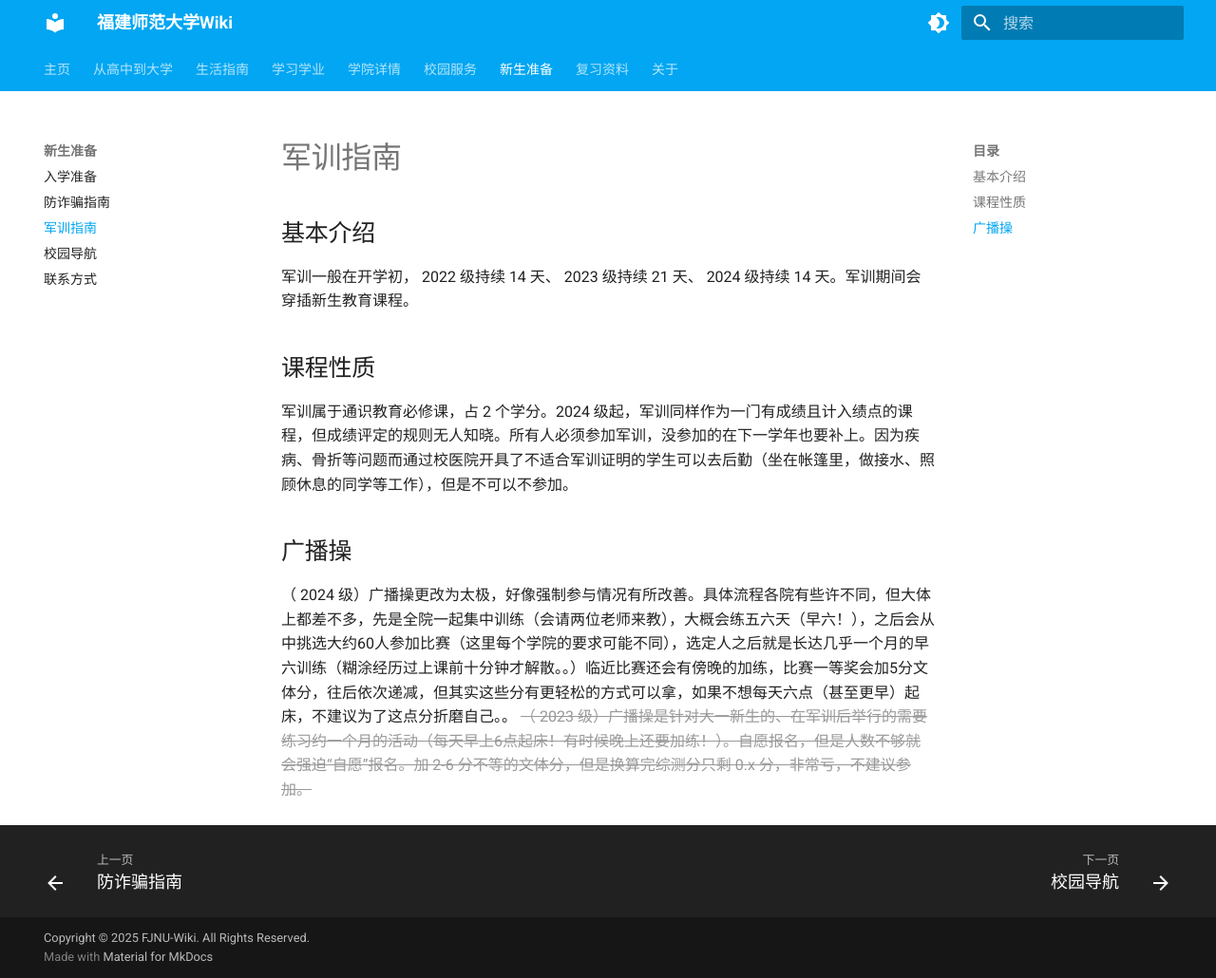
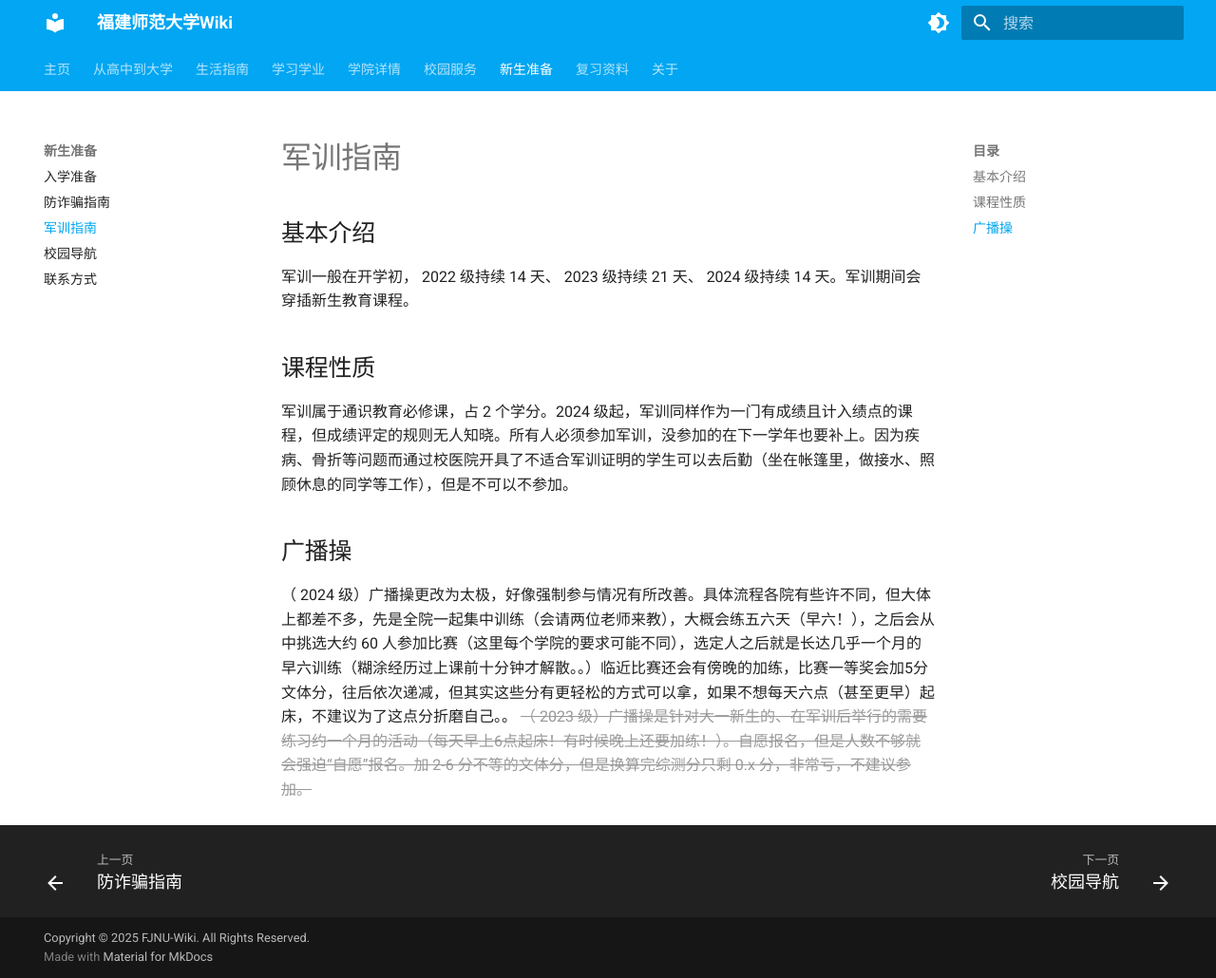
Before and after one commit to kanerty/FJNU-Wiki, an MkDocs documentation site: the page built from docs/new/military_training.md, in a window 1280 px wide and 1030 px high. Shown: the whole window at 95% size. Built offline with MkDocs 1.6.1 and Material for MkDocs 9.7.7, drawn with Linux system fonts in a browser that asks for light colours.

```diff
--- a/docs/new/military_training.md
+++ b/docs/new/military_training.md
@@ -10,4 +10,4 @@
 
 ## 广播操 {#radio-gymnastics}
 
-（ 2024 级）广播操更改为太极，好像强制参与情况有所改善。具体流程各院有些许不同，但大体上都差不多，先是全院一起集中训练（会请两位老师来教），大概会练五六天（早六！），之后会从中挑选大约60人参加比赛（这里每个学院的要求可能不同），选定人之后就是长达几乎一个月的早六训练（糊涂经历过上课前十分钟才解散。。）临近比赛还会有傍晚的加练，比赛一等奖会加5分文体分，往后依次递减，但其实这些分有更轻松的方式可以拿，如果不想每天六点（甚至更早）起床，不建议为了这点分折磨自己。。 ~~（ 2023 级）广播操是针对大一新生的、在军训后举行的需要练习约一个月的活动（每天早上6点起床！有时候晚上还要加练！）。自愿报名，但是人数不够就会强迫“自愿”报名。加 2-6 分不等的文体分，但是换算完综测分只剩 0.x 分，非常亏，不建议参加。~~
+（ 2024 级）广播操更改为太极，好像强制参与情况有所改善。具体流程各院有些许不同，但大体上都差不多，先是全院一起集中训练（会请两位老师来教），大概会练五六天（早六！），之后会从中挑选大约 60 人参加比赛（这里每个学院的要求可能不同），选定人之后就是长达几乎一个月的早六训练（糊涂经历过上课前十分钟才解散。。）临近比赛还会有傍晚的加练，比赛一等奖会加5分文体分，往后依次递减，但其实这些分有更轻松的方式可以拿，如果不想每天六点（甚至更早）起床，不建议为了这点分折磨自己。。 ~~（ 2023 级）广播操是针对大一新生的、在军训后举行的需要练习约一个月的活动（每天早上6点起床！有时候晚上还要加练！）。自愿报名，但是人数不够就会强迫“自愿”报名。加 2-6 分不等的文体分，但是换算完综测分只剩 0.x 分，非常亏，不建议参加。~~
```
